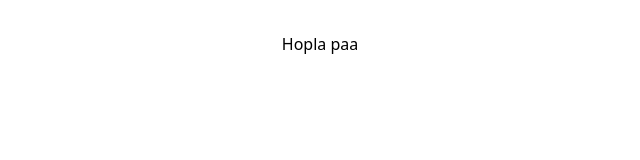
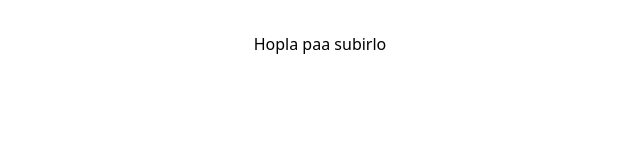
Before and after one commit to DeeRo-dev/facil-web, a React (Vite) app: page / in a window 1280 px wide. Shown: the top 160 px of the page, without its empty margins (320-960 px from the left). Built offline with nearby package versions, Linux system fonts and the light colour scheme.

Commit message:
build proyecto

```diff
--- a/src/App.tsx
+++ b/src/App.tsx
@@ -7,7 +7,7 @@ function App() {
   return (
 
       <div>
-        <h1 className='bg-red text-red-600'>Hopla paa</h1>
+        <h1 className='bg-red text-red-600'>Hopla paa subirlo</h1>
       </div>
   )
 }
```
